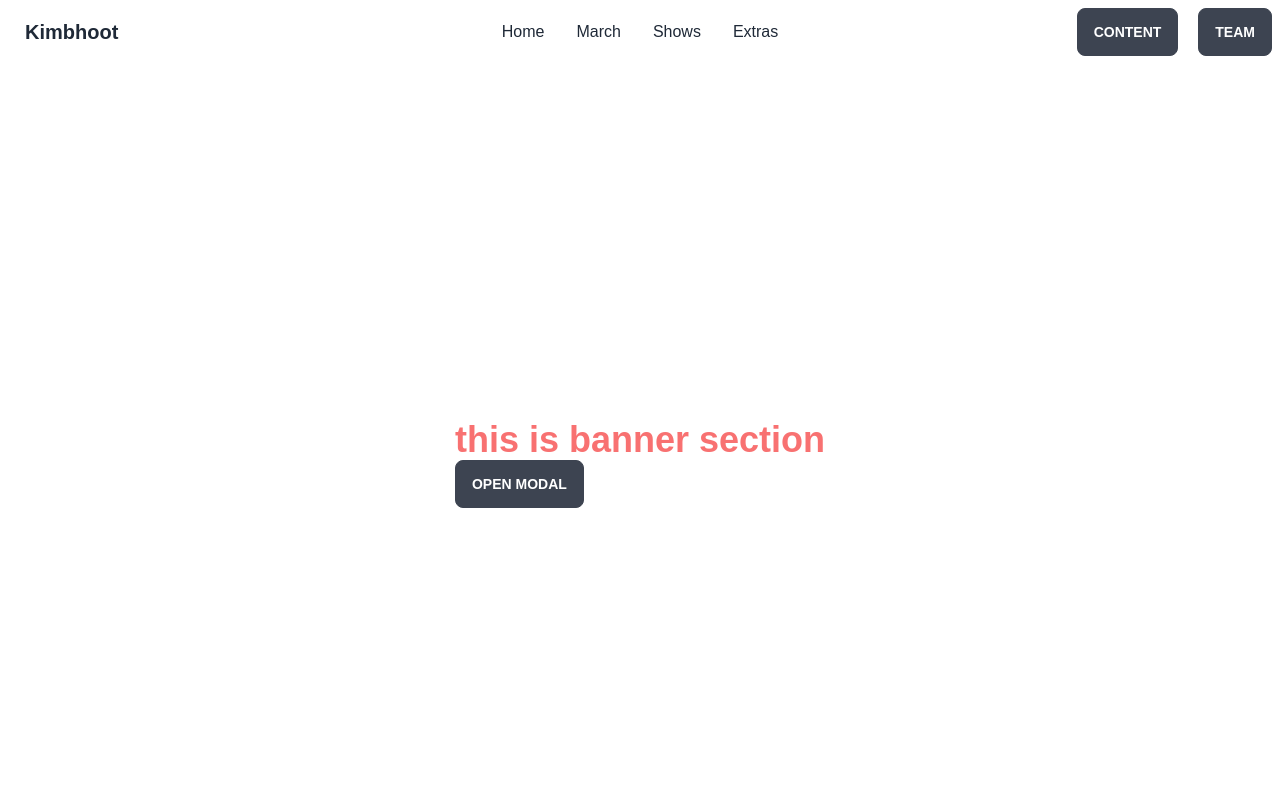
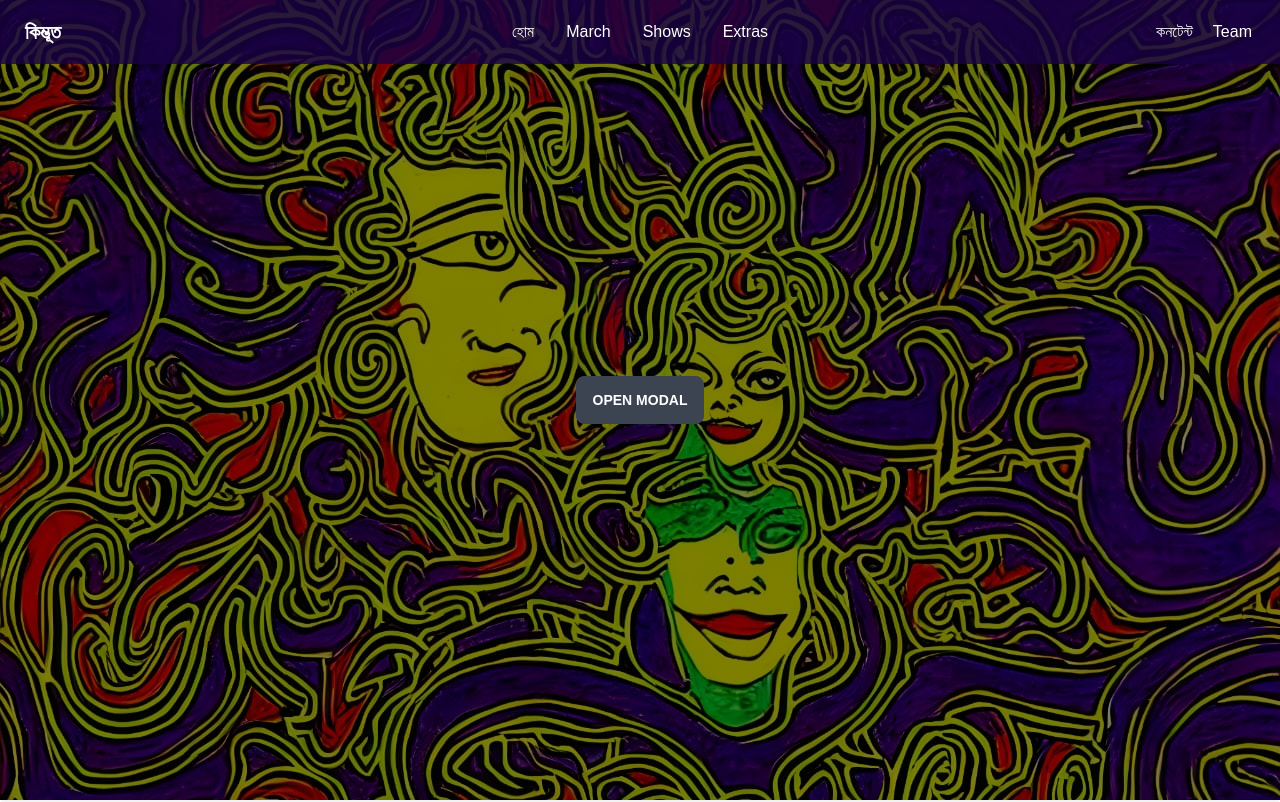
Before and after one commit to Ankan112/kimbhoot, a Next.js app: page / in a window 1280 px wide. Shown: the top 802 px of the page. Built offline with nearby package versions, Linux system fonts and the light colour scheme.

Commit message:
banner background added

```diff
--- a/Components/Banner/Banner.jsx
+++ b/Components/Banner/Banner.jsx
@@ -1,9 +1,11 @@
+import Header from "../Header/Header";
 
 const Banner = () => {
     return (
-        <div className="h-screen flex justify-center items-center">
+        <div className="banner-bg">
+            {/* <Header></Header> */}
+            <div className="h-screen flex justify-center items-center ">
                 <div>
-                <h1 className="text-red-400 font-bold text-4xl">this is banner section</h1>
                     {/* The button to open modal */}
                     <label htmlFor="my-modal-3" className="btn">open modal</label>
 
@@ -18,6 +20,7 @@ const Banner = () => {
                     </div>
                 </div>
             </div>
+        </div>
 
     );
 };
--- a/Components/Header/Header.jsx
+++ b/Components/Header/Header.jsx
@@ -2,32 +2,32 @@ import Link from "next/link";
 
 const Header = () => {
     return (
-        <div className="navbar bg-base-100">
+        <div className="navbar text-white bg-[#190245] bg-opacity-80 fixed">
             <div className="navbar-start">
                 <div className="dropdown">
                     <label tabIndex={0} className="btn btn-ghost lg:hidden">
                         <svg xmlns="http://www.w3.org/2000/svg" className="h-5 w-5" fill="none" viewBox="0 0 24 24" stroke="currentColor"><path strokeLinecap="round" strokeLinejoin="round" strokeWidth="2" d="M4 6h16M4 12h8m-8 6h16" /></svg>
                     </label>
-                    <ul tabIndex={0} className="menu menu-compact dropdown-content mt-3 p-2 shadow bg-base-100 rounded-box w-52">
+                    <ul tabIndex={0} className="menu menu-compact dropdown-content mt-3 p-2 shadow bg-[#190245] rounded-box w-52">
                         <li><Link href={'/'}>Home</Link></li>
                         <li><Link href={'/march'}>March</Link></li>
                         <li><Link href={'/shows'}>Shows</Link></li>
                         <li><Link href={'/extras'}>Extras</Link></li>
                     </ul>
                 </div>
-                <Link href={'/'} className="btn btn-ghost normal-case text-xl">Kimbhoot</Link>
+                <Link href={'/'} className="btn btn-ghost normal-case text-xl">কিম্ভূত</Link>
             </div>
             <div className="navbar-center hidden lg:flex">
                 <ul className="menu menu-horizontal px-1">
-                    <li><Link href={'/'}>Home</Link></li>
+                    <li><Link href={'/'}>হোম</Link></li>
                     <li><Link href={'/march'}>March</Link></li>
                     <li><Link href={'/shows'}>Shows</Link></li>
                     <li><Link href={'/extras'}>Extras</Link></li>
                 </ul>
             </div>
             <div className="navbar-end">
-                <Link href={'/content'} className="btn mr-5">Content</Link>
-                <Link href={'/team'} className="btn">Team</Link>
+                <Link href={'/content'} className="mr-5">কনটেন্ট</Link>
+                <Link href={'/team'} className=" mr-5">Team</Link>
             </div>
         </div>
     );
--- /dev/null
+++ b/pages/404.jsx
@@ -0,0 +1,27 @@
+import Link from 'next/link';
+import React from 'react';
+
+const NotFoundPage = () => {
+    return (
+        <section className="bg-white dark:bg-gray-900">
+            <div className="py-8 px-4 mx-auto max-w-screen-xl lg:py-16 lg:px-6">
+                <div className="mx-auto max-w-screen-sm text-center">
+                    <h1 className="mb-4 text-7xl tracking-tight font-extrabold lg:text-9xl text-[#190245] dark:text-primary-500">404</h1>
+                    <p className="mb-4 text-3xl tracking-tight font-bold text-[#190245] md:text-4xl dark:text-white">Something's missing.</p>
+                    <p className="mb-4 text-lg font-light text-gray-500 dark:text-gray-400">Sorry, we can't find that page. You'll find lots to explore on the home page. </p>
+                    <Link href="/" className="inline-flex text-white bg-[#190245] hover:bg-primary-800 focus:ring-4 focus:outline-none focus:ring-primary-300 font-medium rounded-lg text-sm px-5 py-2.5 text-center dark:focus:ring-primary-900 my-4">Back to Homepage</Link>
+                </div>
+            </div>
+        </section>
+    );
+};
+
+export default NotFoundPage;
+
+NotFoundPage.getLayout = function PageLayout(page) {
+    return (
+        <>
+            {page}
+        </>
+    )
+}
--- a/pages/_app.js
+++ b/pages/_app.js
@@ -3,6 +3,11 @@ import Header from '@/Components/Header/Header'
 import '@/styles/globals.css'
 
 export default function App({ Component, pageProps }) {
+
+  if (Component.getLayout) {
+    return Component.getLayout(<Component {...pageProps} />)
+  }
+
   return (
     <>
       <Header></Header>
--- a/pages/index.js
+++ b/pages/index.js
@@ -10,7 +10,7 @@ export default function Home() {
   return (
     <>
       <Head>
-        <title>Kimbhoot</title>
+        <title>কিম্ভূত</title>
         <meta name="description" content="Generated by create next app" />
         <meta name="viewport" content="width=device-width, initial-scale=1" />
         <link rel="icon" href="/favicon.ico" />
--- a/styles/globals.css
+++ b/styles/globals.css
@@ -11,3 +11,12 @@
   padding: 0;
   margin: 0;
 }
+
+.banner-bg {
+  background: linear-gradient(0deg, rgba(0, 0, 0, 0.5), rgba(0, 0, 0, 0.5)), url(../public/assets/banner.jpg);
+  background-position: center;
+  background-repeat: no-repeat;
+  background-size: cover;
+  height: 100vh;
+  width: 100%;
+}
```
Also changed, not shown: public/assets/banner.jpg (added), public/assets/logo.jpg (added). Lines whose indentation alone changed are shown as unchanged.
